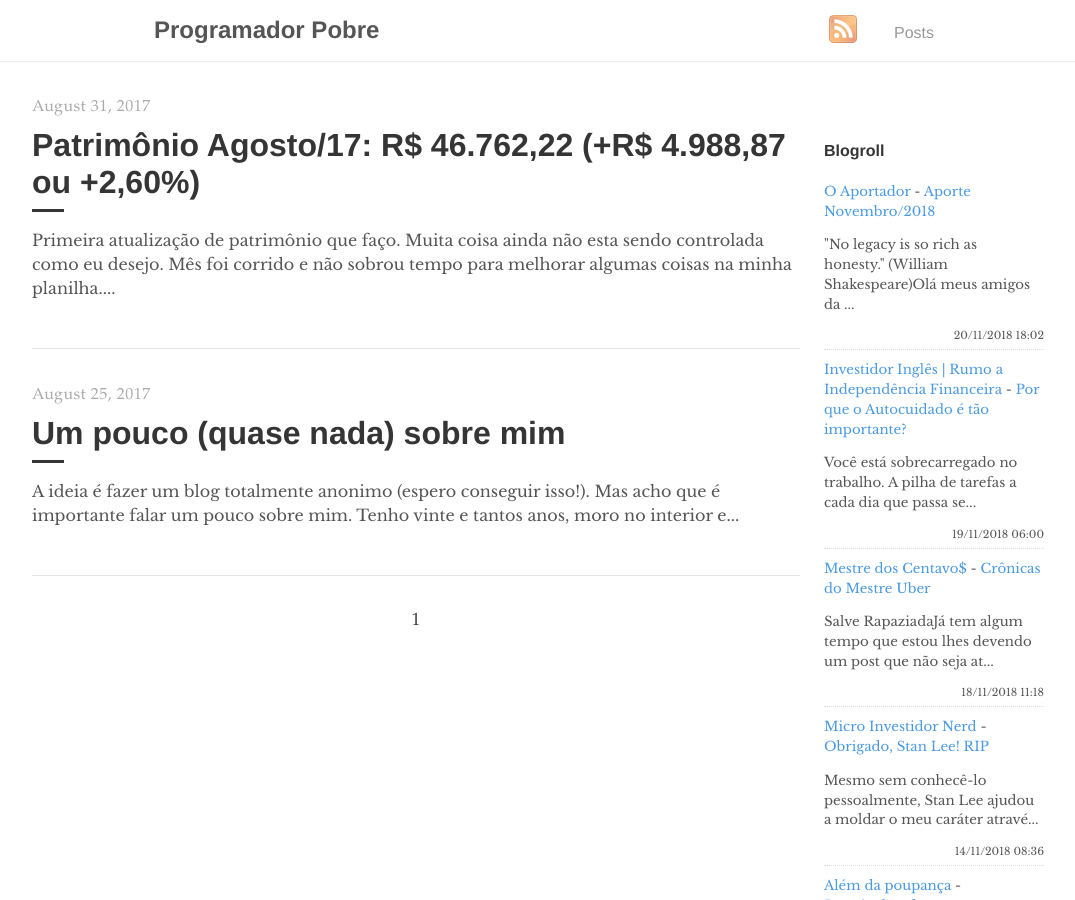
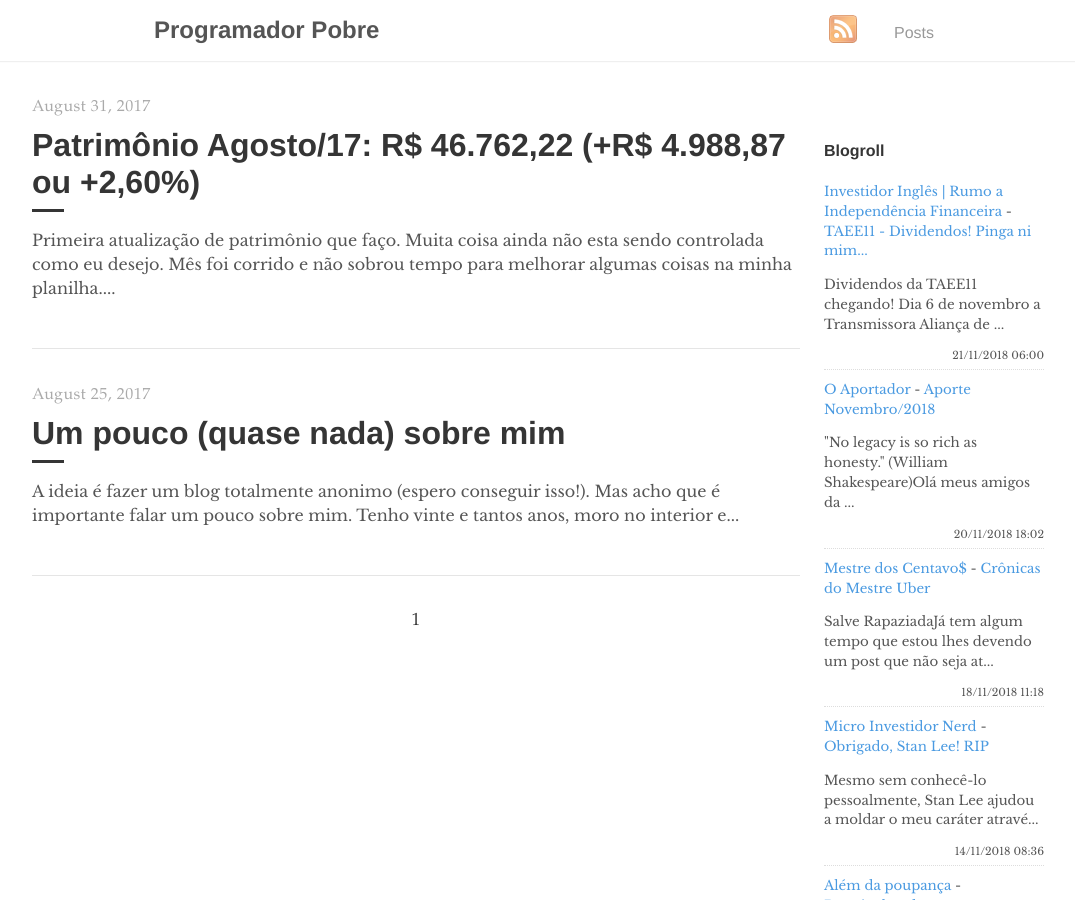
Before and after one commit to programadorpobre/programadorpobre.github.io, a Jekyll site: the page built from index.html, in a window 1280 px wide and 900 px high. Shown: the whole window, without its empty margins (96-1171 px from the left). Built offline with Jekyll 4.4.1, drawn with Linux system fonts in a browser that asks for light colours; the list of posts is cut into pages by our own code; comment, search, counter and statistics services are not loaded.

Commit message:
[ci skip] travis #473

```diff
--- a/_includes/feed-entries.html
+++ b/_includes/feed-entries.html
@@ -1,12 +1,12 @@
+<div class="feed-entry">
+    <a class="feed-entry-site-name" href="https://www.investidoringles.com/">Investidor Inglês | Rumo a Independência Financeira</a> - <a class="feed-entry-title" href="https://www.investidoringles.com/2018/11/taee11-dividendos.html">TAEE11 - Dividendos!   Pinga ni mim...</a>
+    <p class="feed-entry-summary">Dividendos da TAEE11 chegando!&nbsp;Dia 6 de novembro a Transmissora Aliança de ...</p>
+    <time datetime="2018-11-21T06:00:00.000-02:00">21/11/2018 06:00</time>
+</div>
 <div class="feed-entry">
     <a class="feed-entry-site-name" href="https://oaportadorfinanceiro.blogspot.com/">O Aportador</a> - <a class="feed-entry-title" href="https://oaportadorfinanceiro.blogspot.com/2018/11/aporte-novembro2018.html">Aporte Novembro/2018</a>
     <p class="feed-entry-summary">"No legacy is so rich as honesty."&nbsp;(William Shakespeare)Olá meus amigos da ...</p>
     <time datetime="2018-11-20T18:02:00.001-02:00">20/11/2018 18:02</time>
-</div>
-<div class="feed-entry">
-    <a class="feed-entry-site-name" href="https://www.investidoringles.com/">Investidor Inglês | Rumo a Independência Financeira</a> - <a class="feed-entry-title" href="https://www.investidoringles.com/2018/11/por-que-o-autocuidado-e-tao-importante.html">Por que o Autocuidado é tão importante?</a>
-    <p class="feed-entry-summary">Você está sobrecarregado no trabalho. A pilha de tarefas a cada dia que passa se...</p>
-    <time datetime="2018-11-19T06:00:00.000-02:00">19/11/2018 06:00</time>
 </div>
 <div class="feed-entry">
     <a class="feed-entry-site-name" href="https://mestredoscentavos.blogspot.com/">Mestre dos Centavo$</a> - <a class="feed-entry-title" href="https://mestredoscentavos.blogspot.com/2018/11/cronicas-do-mestre-uber.html">Crônicas do Mestre Uber</a>
```
